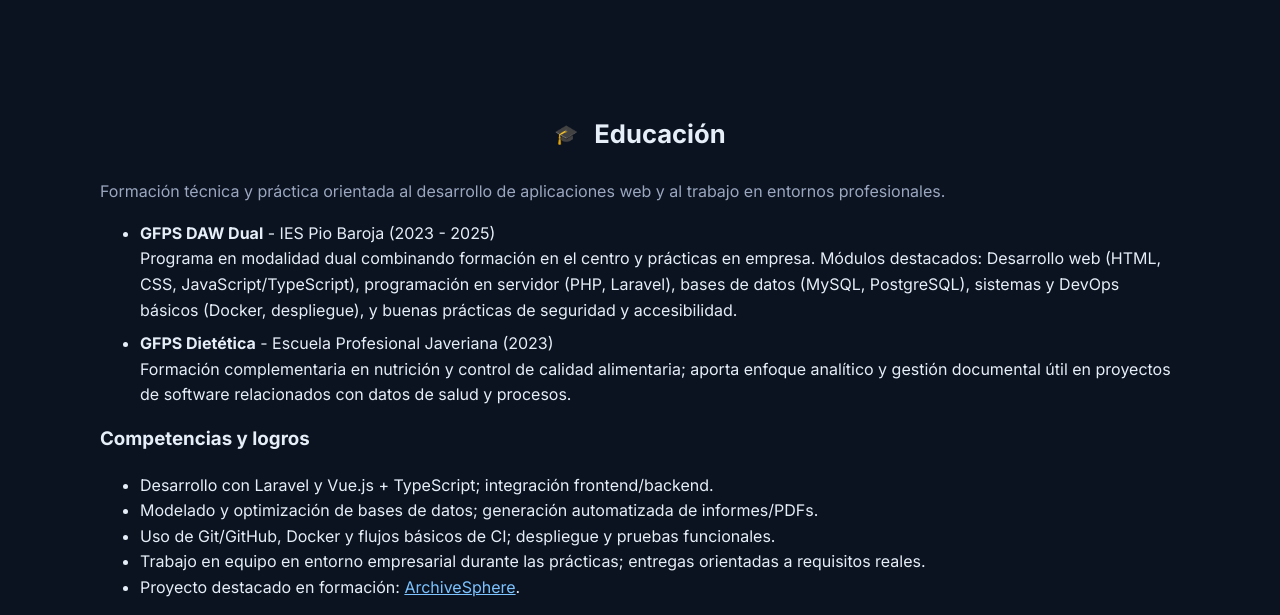
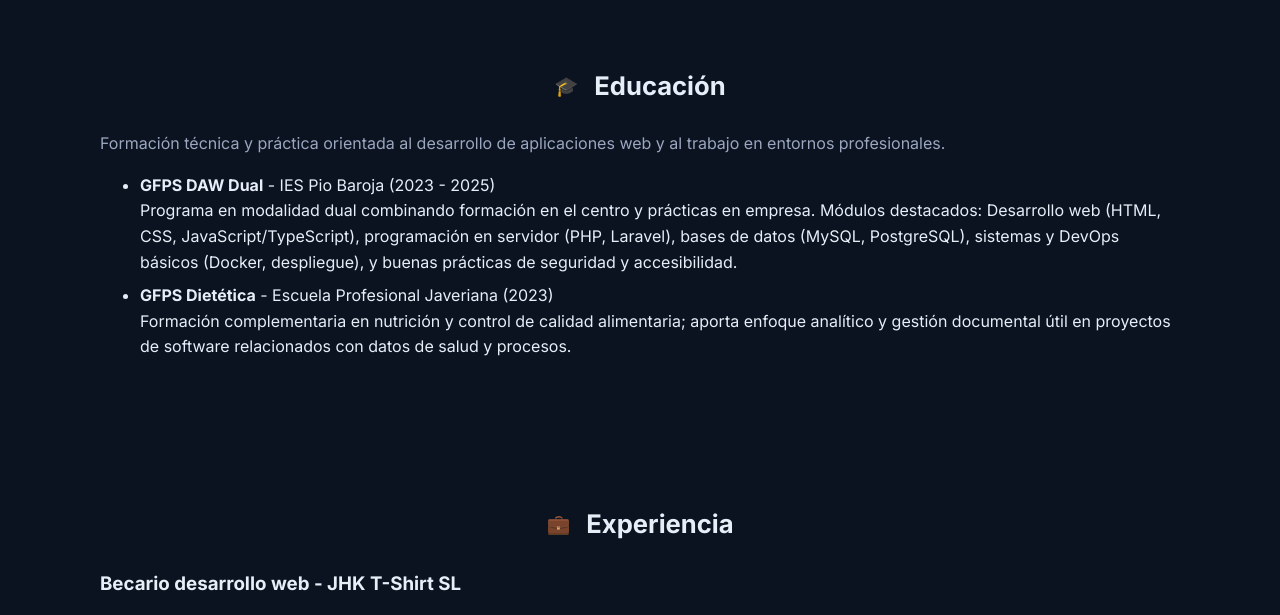
Before and after one commit to lpdadpl/lpdadpl.github.io, a plain HTML site: page index.html in a window 1280 px wide. Shown: the part 1432-2047 px from the top of the page. Drawn offline with Linux system fonts and the light colour scheme.

Commit message:
ajustar: reducir padding inferior del hero y eliminar contenido redundante en la sección de competencias

```diff
--- a/index.html
+++ b/index.html
@@ -46,6 +46,11 @@
             .banner-section,
             .container {
                 background: transparent !important;
+            }
+
+            /* Reducir padding inferior del hero para compactar la sección */
+            #hero {
+                padding-bottom: 1rem; /* ajustar valor según necesites */
             }
 
             /* Estilos generales y accesibilidad */
@@ -197,14 +202,6 @@
                         </li>
                     </ul>
 
-                    <h3 style="margin-top:0.75rem">Competencias y logros</h3>
-                    <ul>
-                        <li>Desarrollo con Laravel y Vue.js + TypeScript; integración frontend/backend.</li>
-                        <li>Modelado y optimización de bases de datos; generación automatizada de informes/PDFs.</li>
-                        <li>Uso de Git/GitHub, Docker y flujos básicos de CI; despliegue y pruebas funcionales.</li>
-                        <li>Trabajo en equipo en entorno empresarial durante las prácticas; entregas orientadas a requisitos reales.</li>
-                        <li>Proyecto destacado en formación: <a href="https://github.com/lpdadpl/Archivesphere.git" target="_blank" rel="noopener noreferrer">ArchiveSphere</a>.</li>
-                    </ul>
                 </div>
             </section>
 
```
